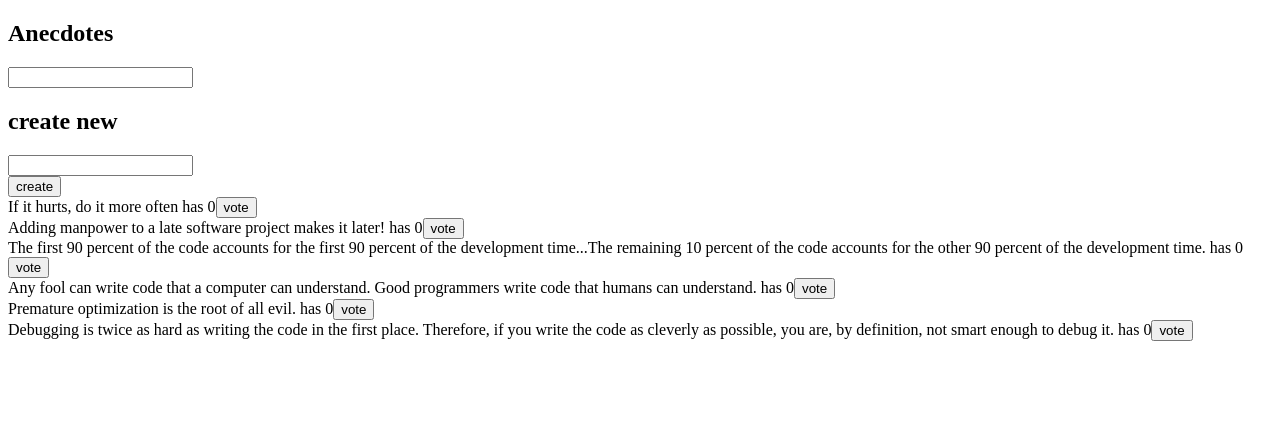
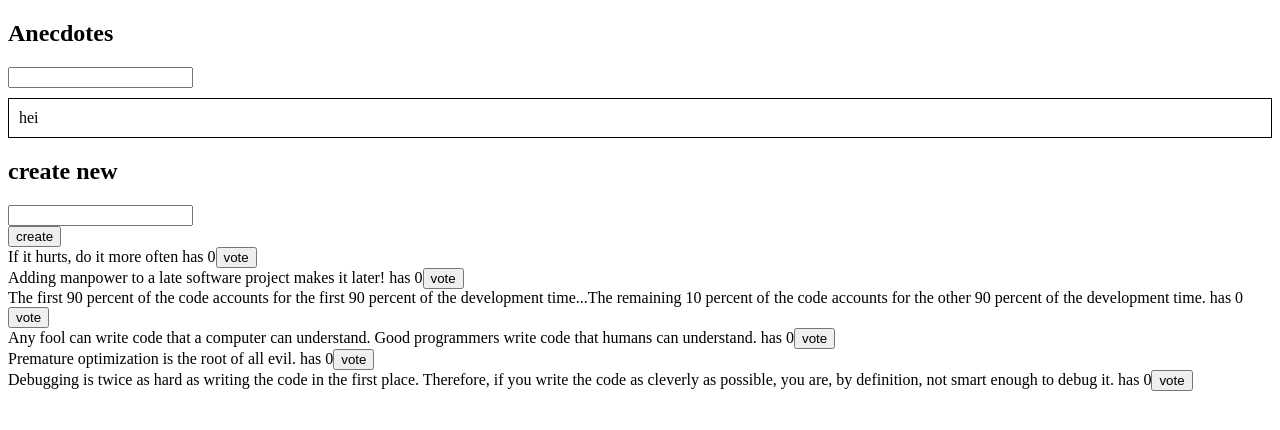
Before and after one commit to leeviallu/fullstack-hy-osa-6, a React (Create React App) app in the folder redux-anecdotes/: page / in a window 1280 px wide. Shown: the top 430 px of the page. Built offline with nearby package versions, Linux system fonts and the light colour scheme.

Commit message:
Notification reducer lisätty

```diff
--- a/redux-anecdotes/src/App.js
+++ b/redux-anecdotes/src/App.js
@@ -1,4 +1,5 @@
 import Filter from './components/Filter'
+import Notification from './components/Notification'
 import AnecdoteForm from './components/AnecdoteForm'
 import AnecdoteList from './components/AnecdoteList'
 
@@ -7,6 +8,7 @@
     <div>
       <h2>Anecdotes</h2>
       <Filter />
+      <Notification />
       <AnecdoteForm />
       <AnecdoteList />
     </div>
--- a/redux-anecdotes/src/components/Notification.js
+++ b/redux-anecdotes/src/components/Notification.js
@@ -1,4 +1,11 @@
+import { useSelector } from 'react-redux'
+
 const Notification = () => {
+  const notification = useSelector(state => {
+    console.log(state)
+    return state.notification
+  })
+
   const style = {
     border: 'solid',
     padding: 10,
@@ -6,7 +13,7 @@
   }
   return (
     <div style={style}>
-      render here notification...
+      {notification}
     </div>
   )
 }
--- a/redux-anecdotes/src/index.js
+++ b/redux-anecdotes/src/index.js
@@ -6,11 +6,13 @@
 
 import anecdoteReducer from './reducers/anecdoteReducer'
 import filterReducer from './reducers/filterReducer.js'
+import notificationReducer from './reducers/notificationReducer'
 
 const store = configureStore({
   reducer: {
     anecdotes: anecdoteReducer,
-    filter: filterReducer
+    filter: filterReducer,
+    notification: notificationReducer,
   }
 })
 
--- /dev/null
+++ b/redux-anecdotes/src/reducers/notificationReducer.js
@@ -0,0 +1,14 @@
+import { createSlice } from '@reduxjs/toolkit'
+
+const notificationSlice = createSlice({
+    name: 'notification',
+    initialState: 'hei',
+    reducers: {
+        addBlog(state, action) {
+            return null
+        }
+    },
+})
+
+export const { setMessage } = notificationSlice.actions
+export default notificationSlice.reducer
```
